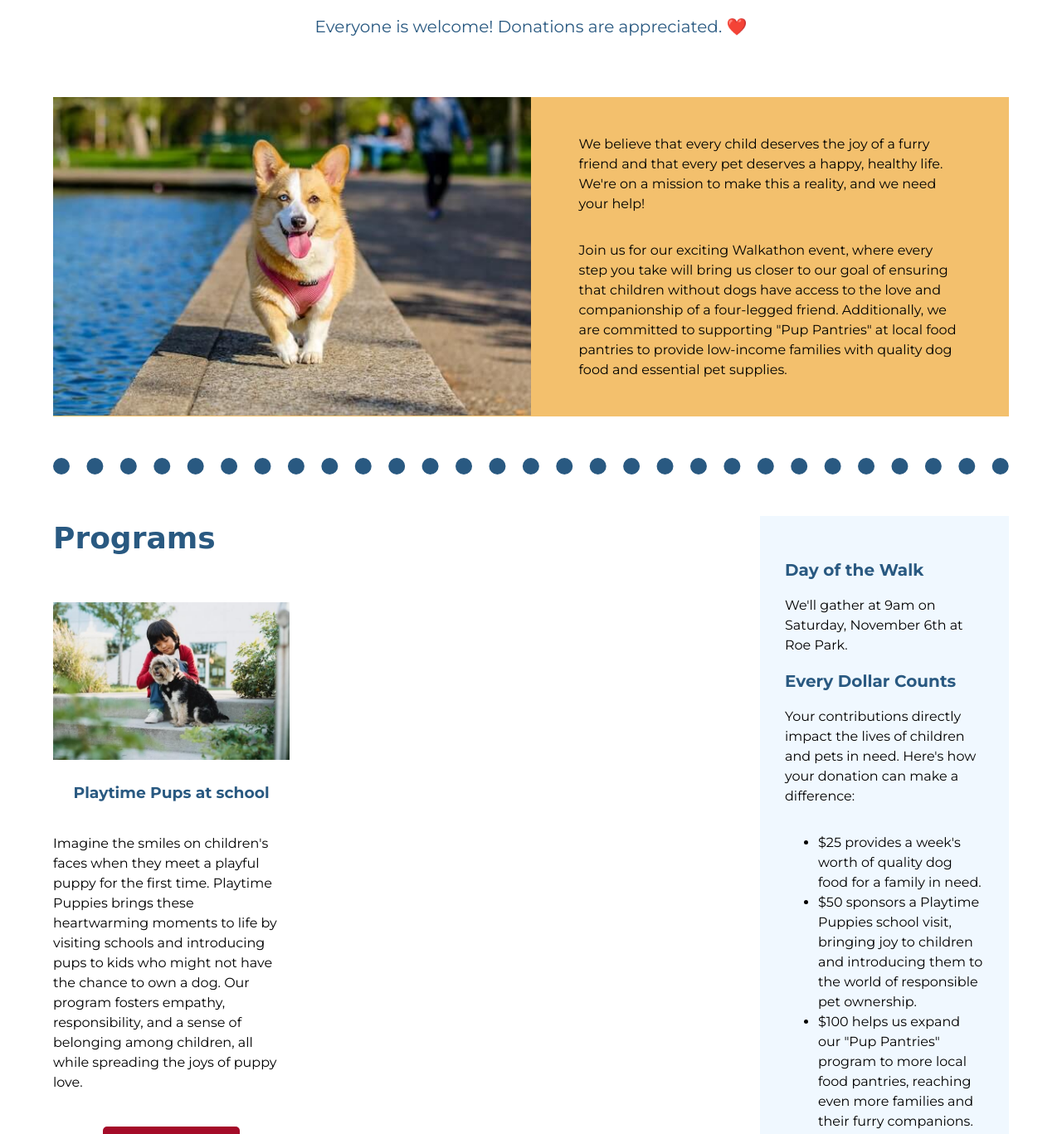
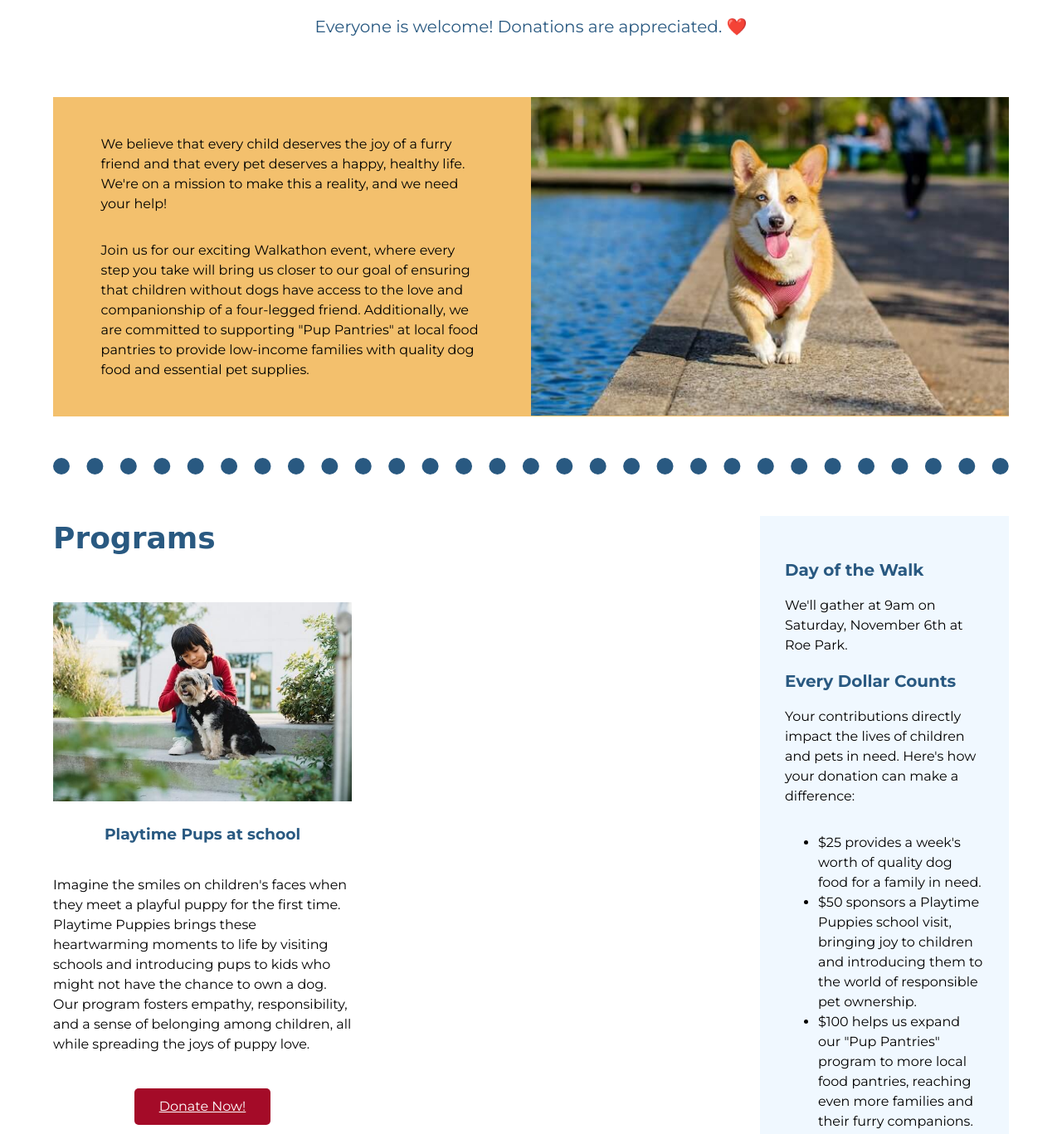
Before and after one commit to AlexWlkr/206-L08-S03-and-S04-starter, a plain HTML site: page index.html in a window 1280 px wide. Shown: the part 292-1659 px from the top of the page at 83% size. Drawn offline with Linux system fonts and the light colour scheme; a web font is replaced by a local one.

Commit message:
Update flexboxes

```diff
--- a/css/main.css
+++ b/css/main.css
@@ -52,6 +52,7 @@ header .donate-link {
   padding: 10px 30px;
   color: white;
   /* add align-self; flex-end; to overwrite align-items: center; from the parent container */
+  align-self: flex-end;
   border-radius: 5px;
 }
 
@@ -211,11 +212,13 @@ footer img {
 
   .main-content-wrapper {
     /* Add flex-grow: 1; so that the main-content-wrapper fills up any extra space in the parent container. */
+    flex-grow: 1;
     width: 55%;
   }
 
   aside {
-    width: 300px;
+    flex: 0 0 300px;
+    align-self: flex-start;
     /* Add flex: 0 0 300px; so that the sidebar doesn't shrink below the optimum width of 300px. */
     /* Add align-self: flex-start; to overwrite the default align-items' value of stretch. */
   }
@@ -235,11 +238,13 @@ footer img {
   .about-text {
     width: 50%;
     /* Change the placement of the text by adding order: 1; */
+    order: 1;
   }
 
   .about-image {
     width: 50%;
     /* Change the placement of the image by adding order: 2; */
+    order: 2;
   }
 
 }
@@ -263,5 +268,6 @@ footer img {
 
   .program p {
     /* Add flex-grow: 1; so that the extra space within the card is below the paragraph instead of below the link. */
+ flex-grow: 1;
   }
 }
```
